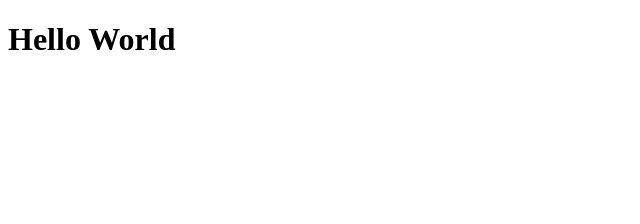
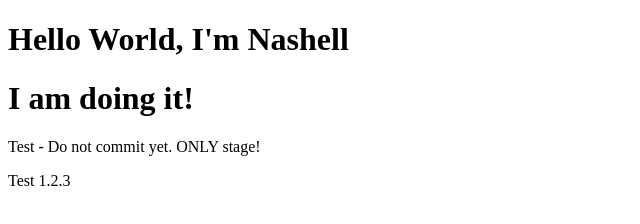
Before and after one commit to Shelly-Simpson/git-branch-practice, a plain HTML site: page index.html in a window 1280 px wide. Shown: the whole page, without its empty margins (0-640 px from the left). Drawn offline with Linux system fonts and the light colour scheme.

Commit message:
trying this again

```diff
--- a/index.html
+++ b/index.html
@@ -1,13 +1,21 @@
 <!DOCTYPE html>
 <html lang="en">
+
 <head>
     <meta charset="UTF-8">
     <meta http-equiv="X-UA-Compatible" content="IE=edge">
     <meta name="viewport" content="width=device-width, initial-scale=1.0">
     <title>Document</title>
 </head>
+
 <body>
-    <h1>Hello World</h1>
+    <header>
+        <h1>Hello World, I'm Nashell</h1>
+    </header>
+    <h1>I am doing it!</h1>
+    <p>Test - Do not commit yet. ONLY stage!</p>
+    <p>Test 1.2.3</p>
 
 </body>
+
 </html>
```
